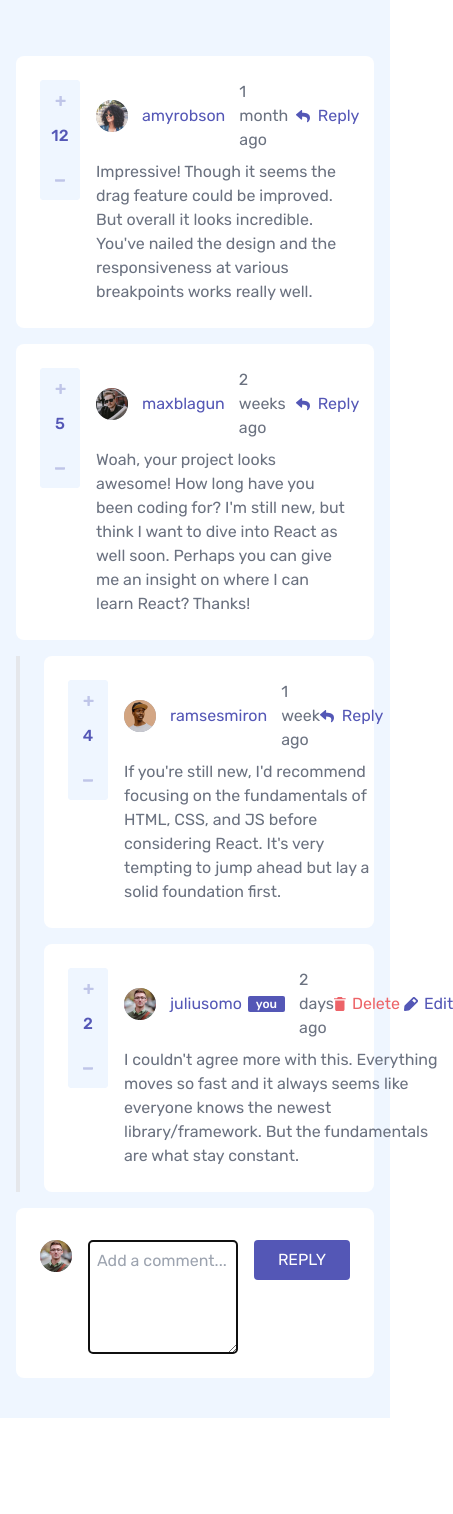
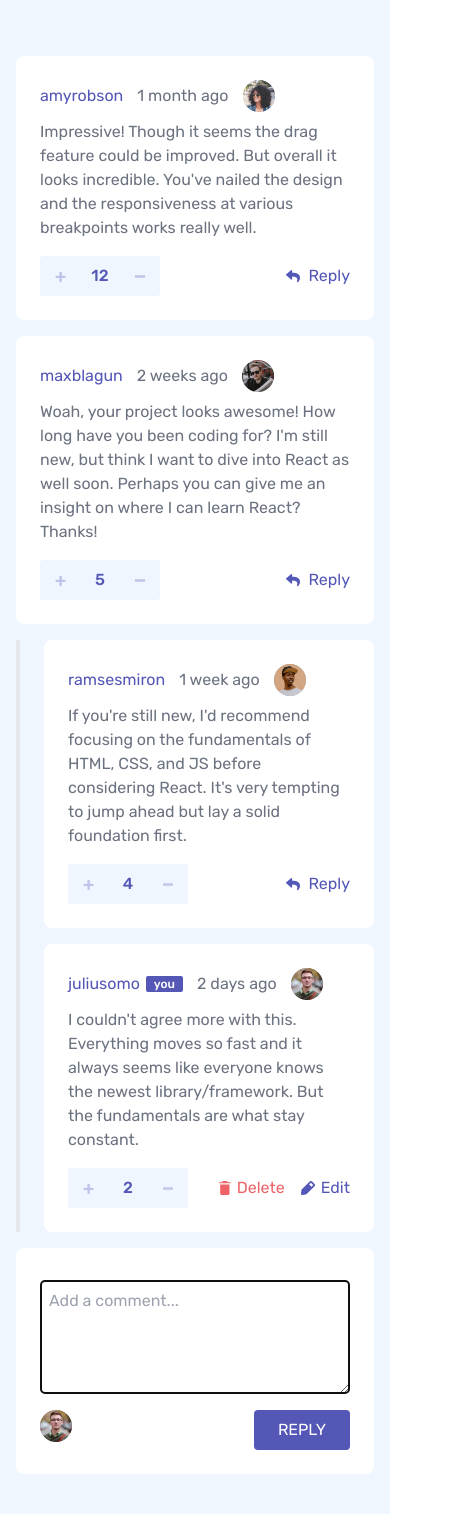
Before and after one commit to LuzAramburo/FE-challenge-react-comments, a React (Vite) app: page / in a window 390 px wide. Shown: the whole page, 453 px wide, since content can reach past the window. Before the commit the page ends 1418 px from the top, so only its background shows below. Built offline with nearby package versions, Linux system fonts and the light colour scheme.

Commit message:
responsive design

```diff
--- a/src/components/comments/CommentItem.tsx
+++ b/src/components/comments/CommentItem.tsx
@@ -62,15 +62,20 @@ export const CommentItem = ({ comment, parentId }: IProps) => {
         setIsCanceling,
       }}
     >
-      <ItemContainer>
+      <ItemContainer className="md:flex-row flex-wrap md:flex-nowrap justify-between items-center">
         <CommentVotes parentId={parentId} />
-        <div className="flex-grow">
+        <div className="flex-grow mb-4 md:mb-0">
           <div className="flex justify-between">
             <CommentUser />
-            <CommentActions isOwner={isOwner} />
+            <div className="hidden md:flex">
+              <CommentActions isOwner={isOwner} />
+            </div>
           </div>
           {!isEditing && <div className="mt-2 text-gray-500">{comment.content}</div>}
           {isEditing && <CommentEditForm parentId={parentId} />}
+        </div>
+        <div className="md:hidden order-3">
+          <CommentActions isOwner={isOwner} />
         </div>
       </ItemContainer>
       {isReplying && <CommentReplyForm parentId={comment.id} replyingTo={comment.user.username} />}
--- a/src/components/comments/CommentReplyForm.tsx
+++ b/src/components/comments/CommentReplyForm.tsx
@@ -54,7 +54,7 @@ export const CommentReplyForm = ({ parentId, replyingTo }: IProps) => {
 
   return (
     <ItemContainer className="mt-1.5">
-      <form className="flex items-start gap-4 mt-2 w-full" onSubmit={replyHandler}>
+      <form className="flex items-start gap-4 mt-2 w-full flex-wrap md:flex-nowrap" onSubmit={replyHandler}>
         <CommentUserAvatar user={currentUser} />
         <textarea
           ref={textareaRef}
@@ -66,11 +66,11 @@ export const CommentReplyForm = ({ parentId, replyingTo }: IProps) => {
           placeholder={'Add a comment...'}
           defaultValue={replyingTo && `@${replyingTo} `}
         />
-        <div className="flex flex-col justify-center items-center flex-grow">
+        <div className="flex md:flex-col justify-end md:justify-center items-center flex-grow order-3">
           <button
             onClick={() => replyHandler}
             type="submit"
-            className="bg-primary text-white uppercase rounded py-2 px-6 hover:opacity-80"
+            className="bg-primary text-white uppercase rounded py-2 px-6 hover:opacity-80 order-2 md:order-first"
           >
             Reply
           </button>
@@ -78,7 +78,7 @@ export const CommentReplyForm = ({ parentId, replyingTo }: IProps) => {
             <button
               onClick={() => setIsReplying(false)}
               type="button"
-              className="text-primary uppercase rounded py-2 px-6 hover:opacity-80"
+              className="text-primary uppercase rounded py-2 px-6 hover:opacity-80 order-1"
             >
               Cancel
             </button>
--- a/src/components/comments/CommentUserAvatar.tsx
+++ b/src/components/comments/CommentUserAvatar.tsx
@@ -6,7 +6,7 @@ interface IProps {
 
 export const CommentUserAvatar = ({ user }: IProps) => {
   return (
-    <div className="bg-gray-400 rounded-full w-8 h-8 flex-shrink-0">
+    <div className="bg-gray-400 rounded-full w-8 h-8 flex-shrink-0 order-2 md:order-first">
       <img src={user.image.webp} alt={`Profile image of ${user.username}`} />
     </div>
   );
--- a/src/components/comments/CommentVotes.tsx
+++ b/src/components/comments/CommentVotes.tsx
@@ -22,14 +22,14 @@ export const CommentVotes = ({ parentId }: Props) => {
     });
   };
   return (
-    <div className="bg-blue-50 text-primary rounded font-medium mr-4 flex-shrink-0">
+    <div className="bg-blue-50 text-primary rounded font-medium mr-4 flex-shrink-0 order-2 md:order-first flex md:flex-col">
       <button
         onClick={() => voteHandler(1)}
         className="bg-inherit text-inherit flex justify-center items-center rounded-t transition-colors flex-grow w-10 h-10 group active:bg-blue-200"
       >
         <img src={IconPlus} alt="Upvote" className="opacity-30 group-hover:opacity-100" />
       </button>
-      <div className="bg-inherit text-inherit py-1 flex justify-center w-10 h-10">{comment.score}</div>
+      <div className="bg-inherit text-inherit py-1 flex justify-center items-center w-10 h-10">{comment.score}</div>
       <button
         onClick={() => voteHandler(-1)}
         className="bg-inherit text-inherit flex justify-center items-center rounded-b transition-colors flex-grow w-10 h-10 group active:bg-blue-200"
```
